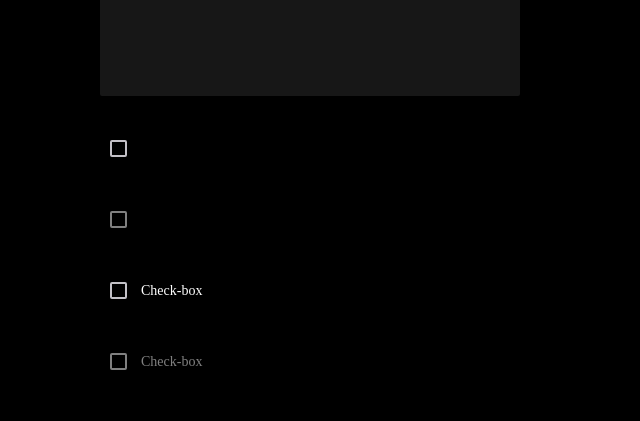
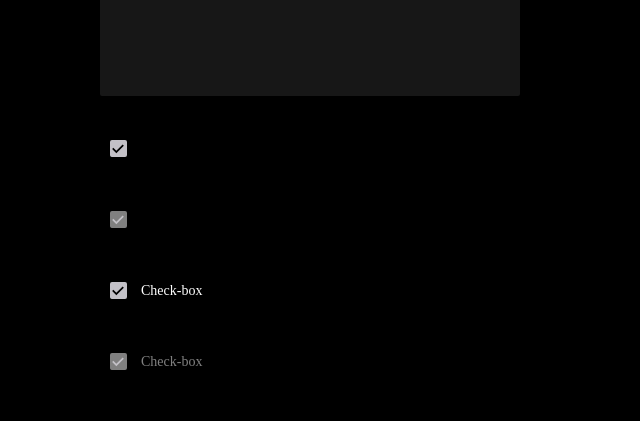
Before and after one commit to IrinaMartArm/CardsProject, a React (Vite) app: page / in a window 1280 px wide. Shown: the part 1200-1621 px from the top of the page, without its empty margins (0-640 px from the left). Built offline with nearby package versions, Linux system fonts and the light colour scheme.

Commit message:
create ControlledCheckBox

```diff
--- a/src/App.tsx
+++ b/src/App.tsx
@@ -71,10 +71,10 @@ export function App() {
         type={'search'}
       />
       <Card />
-      <CheckBox onValueChange={() => {}} />
-      <CheckBox disabled onValueChange={() => {}} />
-      <CheckBox label={'Check-box'} onValueChange={() => {}} />
-      <CheckBox disabled label={'Check-box'} onValueChange={() => {}} />
+      <CheckBox onCheckedChange={() => {}} />
+      <CheckBox disabled onCheckedChange={() => {}} />
+      <CheckBox label={'Check-box'} onCheckedChange={() => {}} />
+      <CheckBox disabled label={'Check-box'} onCheckedChange={() => {}} />
       <RadioGroupDemo />
       <RadioGroupDemo disabled />
       <Slider />
--- a/src/components/ui/checkBox/CheckBox.tsx
+++ b/src/components/ui/checkBox/CheckBox.tsx
@@ -1,5 +1,6 @@
-import { FC } from 'react'
+import { ComponentPropsWithoutRef, ElementRef, forwardRef } from 'react'
 
+import { Typography } from '@/components/ui/typography/Typography'
 import { Check } from '@/images/icons/svgs/Check'
 import * as CheckboxRadix from '@radix-ui/react-checkbox'
 import * as LabelRadix from '@radix-ui/react-label'
@@ -9,24 +10,12 @@ import { AnimatePresence } from 'framer-motion'
 import s from './checkBox.module.scss'
 
 export type CheckboxProps = {
-  checked?: boolean
   className?: string
-  disabled?: boolean
-  id?: string
   label?: string
-  onValueChange?: (checked: boolean) => void
-  required?: boolean
-}
+} & ComponentPropsWithoutRef<typeof CheckboxRadix.Root>
 
-export const CheckBox: FC<CheckboxProps> = ({
-  checked,
-  className,
-  disabled,
-  id,
-  label,
-  onValueChange,
-  required,
-}) => {
+export const CheckBox = forwardRef<ElementRef<typeof CheckboxRadix.Root>, CheckboxProps>(
+  ({ checked, className, disabled, label, onCheckedChange, ...rest }, ref) => {
     const classNames = {
       arrowColor: clsx(disabled ? 'var(--color-light-700)' : ''),
       buttonWrapper: clsx(s.buttonWrapper, disabled && s.disabled),
@@ -39,18 +28,19 @@ export const CheckBox: FC<CheckboxProps> = ({
     return (
       <form>
         <div className={classNames.container}>
-        <LabelRadix.Root className={classNames.label}>
+          <LabelRadix.Root asChild className={classNames.label}>
+            <Typography variant={'body2'}>
               <div className={classNames.buttonWrapper}>
                 <CheckboxRadix.Root
                   checked={checked}
                   className={s.root}
                   disabled={disabled}
-              id={id}
-              onCheckedChange={onValueChange}
-              required={required}
+                  onCheckedChange={onCheckedChange}
+                  ref={ref}
+                  {...rest}
                 >
                   <AnimatePresence initial={false}>
-                {checked && (
+                    {/*{checked && (*/}
                     <CheckboxRadix.Indicator asChild className={s.indicator} forceMount>
                       <Check
                         color={classNames.checkColor}
@@ -58,13 +48,18 @@ export const CheckBox: FC<CheckboxProps> = ({
                         size={20}
                       />
                     </CheckboxRadix.Indicator>
-                )}
+                    {/*)}*/}
                   </AnimatePresence>
                 </CheckboxRadix.Root>
               </div>
               {label}
+            </Typography>
           </LabelRadix.Root>
         </div>
       </form>
     )
   }
+)
+
+// export const CheckBox = forwardRef(CheckBoxWithoutRef)
+CheckBox.displayName = 'CheckBox'
--- a/src/components/ui/modals/Modals.tsx
+++ b/src/components/ui/modals/Modals.tsx
@@ -42,12 +42,7 @@ export const Modals = ({ buttons, title }: ModalsProps) => {
           </div>
           <div className={classNames.textFieldsBox}>
             <fieldset className={s.Fieldset}>
-              <Select
-                className={s.fullWidth}
-                items={[]}
-                onChange={() => {}}
-                placeholder={'something'}
-              />
+              <Select className={s.fullWidth} items={[]} onChange={() => {}} />
             </fieldset>
             <fieldset className={s.Fieldset}>
               <Input fullWidth placeholder={'Input'} type={'text'} />
--- a/src/components/ui/pagination/Pagination.tsx
+++ b/src/components/ui/pagination/Pagination.tsx
@@ -49,7 +49,6 @@ export const Pagination = <T extends ElementType = 'a'>(
 
         <PaginationButtons
           currentPage={currentPage}
-          // onClick={handlePageClicked}
           onClick={onPageChange}
           paginationRange={paginationRange}
           {...rest}
--- a/src/components/ui/select/Select.tsx
+++ b/src/components/ui/select/Select.tsx
@@ -60,6 +60,8 @@ const SelectDemo = ({ className, defaultValue, items, label, onChange }: SelectT
   )
 }
 
+export default SelectDemo
+
 const SelectItem = ({ children, className, ...props }: SelectItemType) => {
   const classNames = {
     selectItem: clsx(s.SelectItem, className),
@@ -74,5 +76,3 @@ const SelectItem = ({ children, className, ...props }: SelectItemType) => {
     </Select.Item>
   )
 }
-
-export default SelectDemo
```
Also changed, not shown: src/components/auth/login-form/LoginForm.tsx (+3 -11 lines), src/components/ui/controlled/ControlledCceckBox.tsx (added, +35 -0 lines), 1 other file (tests, documents, lock files or other folders). Lines whose indentation alone changed are shown as unchanged.
